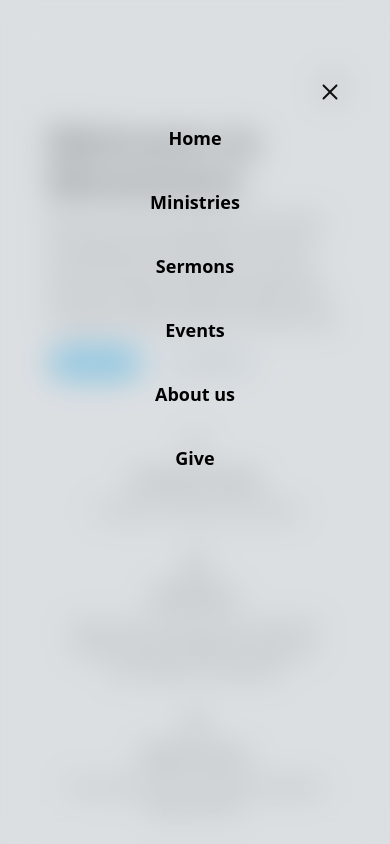
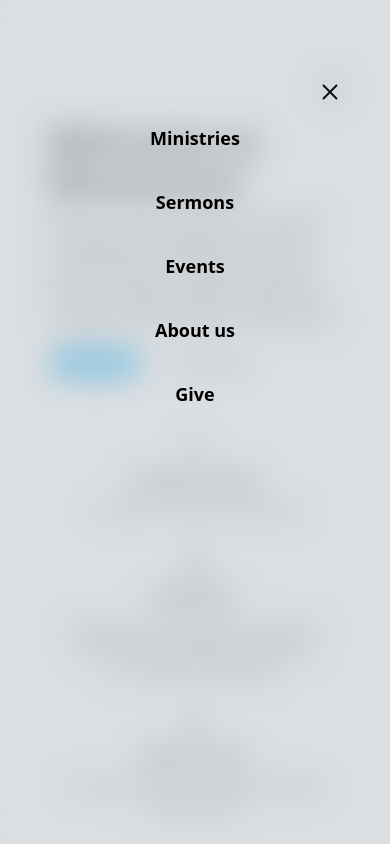
Before and after one commit to Richarizaard/mvmt-web, a React (Create React App) app: page / in a window 390 px wide. Both pictures are taken after a click on the button 332 px from the left and 89 px from the top of the page. Shown: the top 844 px of the page. Built offline with nearby package versions, Linux system fonts and the light colour scheme.

Commit message:
Conditionally render home tab on mobile

```diff
--- a/src/components/ContentCard.tsx
+++ b/src/components/ContentCard.tsx
@@ -13,7 +13,9 @@ const ContentCard = ({ title, desc, img }: ContentCardProps) => {
     <div className="w-auto flex items-center flex-col sm:p-2 m-2 rounded-3xl animate-fadeIn">
       <img className="rounded-3xl sm:p-2 py-2" src={img} alt="" />
       <MvmtHeader3 className="pb-1 md:pb-2">{title}</MvmtHeader3>
-      <MvmtParagraphMedium className="sm:p-2 py-2 whitespace-pre-wrap">{desc}</MvmtParagraphMedium>
+      <MvmtParagraphMedium className="sm:p-2 py-2 whitespace-pre-wrap">
+        {desc}
+      </MvmtParagraphMedium>
     </div>
   )
 }
--- a/src/components/DropdownText.tsx
+++ b/src/components/DropdownText.tsx
@@ -16,7 +16,9 @@ const DropdownText = ({ title, text }: DropdownTextProps) => {
         className="flex justify-between cursor-pointer hover:bg-gray-200 rounded-lg"
         onClick={() => setDropdown(!dropdown)}
       >
-        <MvmtHeader2 className="pb-4 md:pb-8 max-w-[300px] sm:max-w-none">{title}</MvmtHeader2>
+        <MvmtHeader2 className="pb-4 md:pb-8 max-w-[300px] sm:max-w-none">
+          {title}
+        </MvmtHeader2>
 
         {dropdown ? (
           <SVGIcon name="chevron-up" />
@@ -27,7 +29,7 @@ const DropdownText = ({ title, text }: DropdownTextProps) => {
       {dropdown && (
         <div className="pb-2 md:pb-4 animate-fadeIn">
           <MvmtParagraphMedium className="whitespace-pre-wrap">
-            <div dangerouslySetInnerHTML={{__html: text}}/>
+            <div dangerouslySetInnerHTML={{ __html: text }} />
           </MvmtParagraphMedium>
         </div>
       )}
--- a/src/components/MvmtHeader.tsx
+++ b/src/components/MvmtHeader.tsx
@@ -1,12 +1,14 @@
 import logo from 'assets/test.jpg'
 import { useState } from 'react'
-import { Link } from 'react-router-dom'
+import { Link, useLocation } from 'react-router-dom'
 import SVGIcon from 'utils/Icon'
 import useMediaQuery from 'utils/hooks/useMediaQuery'
 
 const MvmtHeader = () => {
   const [menu, setMenu] = useState<boolean>(false)
   const isMobile = useMediaQuery(`(max-width: ${'639px'})`)
+  const currentRoute = useLocation()
+
   return (
     <>
       {!isMobile && (
@@ -47,9 +49,10 @@ const MvmtHeader = () => {
               <div className="flex flex-col h-full w-full justify-start items-center space-y-1 pb-3 pt-8 mt-12">
                 <div className="flex justify-end w-full pr-10 mr-4">
                   <button onClick={() => setMenu(false)}>
-                    <SVGIcon name="cancel"/>
+                    <SVGIcon name="cancel" />
                   </button>
                 </div>
+                {currentRoute.pathname !== '/' && (
                   <Link
                     to={'/'}
                     onClick={() => setMenu(false)}
@@ -57,6 +60,7 @@ const MvmtHeader = () => {
                   >
                     Home
                   </Link>
+                )}
                 <Link
                   to={'/ministries'}
                   onClick={() => setMenu(false)}
```
Lines whose indentation alone changed are shown as unchanged.
